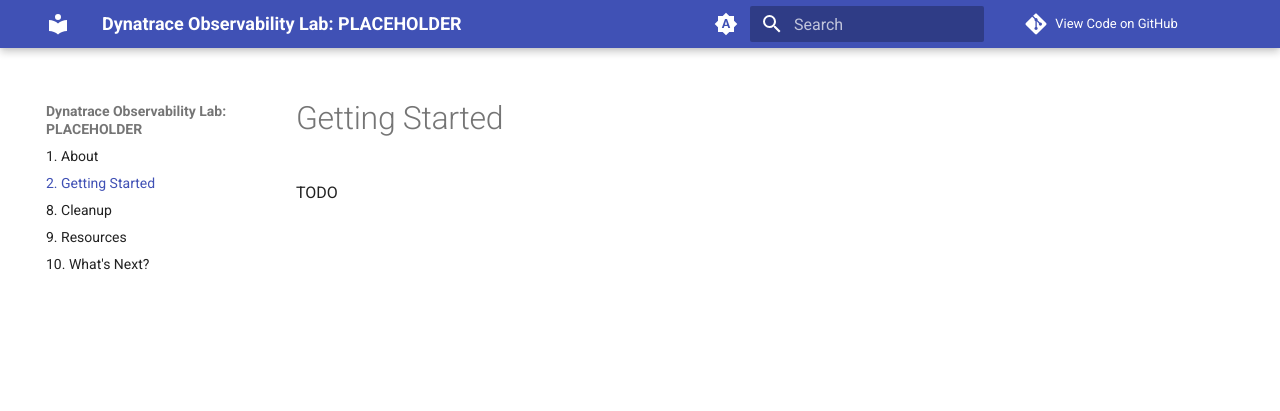
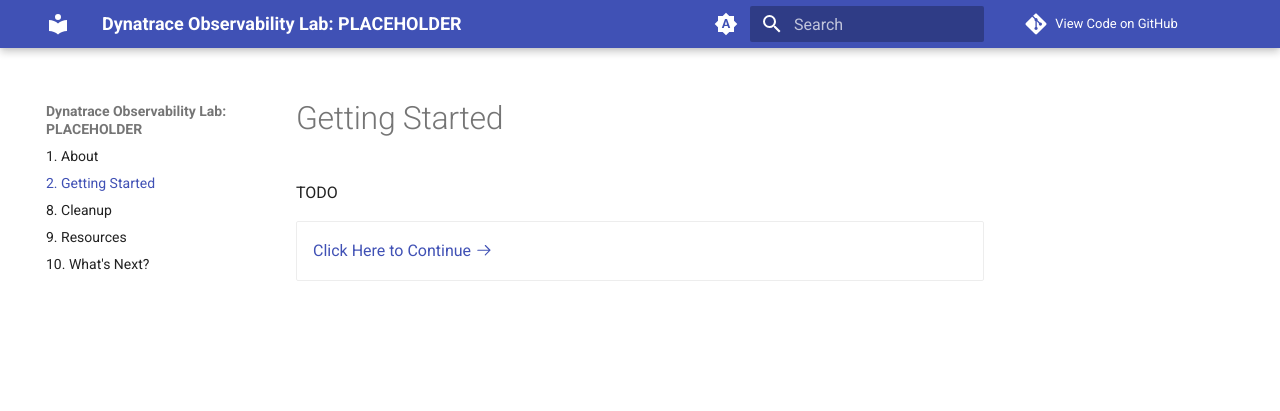
Before and after one commit to Dynatrace/demo-kubernetes-template, an MkDocs documentation site: the page built from docs/getting-started.md, in a window 1280 px wide. Shown: the top 411 px of the page. Built offline with MkDocs 1.6.1 and Material for MkDocs 9.7.7, drawn with Linux system fonts in a browser that asks for light colours; comment, search, counter and statistics services are not loaded.

Commit message:
Update getting-started.md

```diff
--- a/docs/getting-started.md
+++ b/docs/getting-started.md
@@ -1,3 +1,7 @@
 # Getting Started
 
 TODO
+
+<div class="grid cards" markdown>
+- [Click Here to Continue :octicons-arrow-right-24:](PLACEHOLDER.md)
+</div>
```
